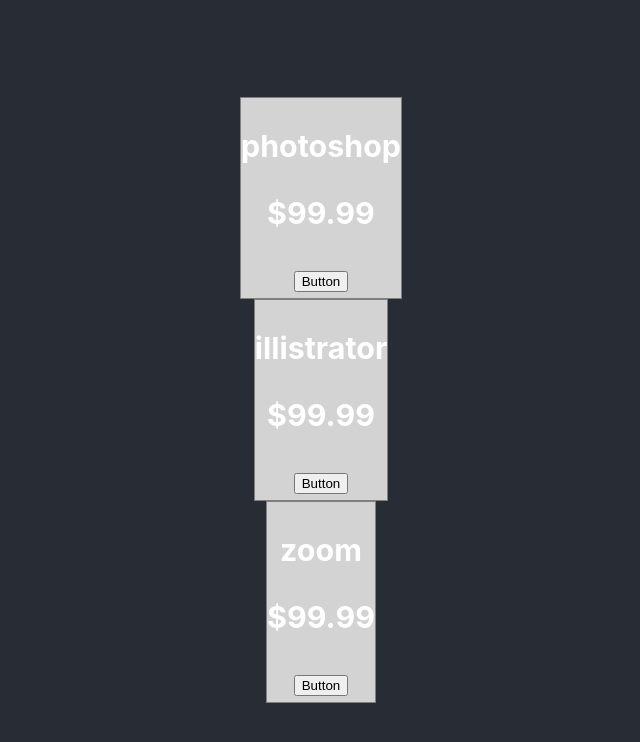
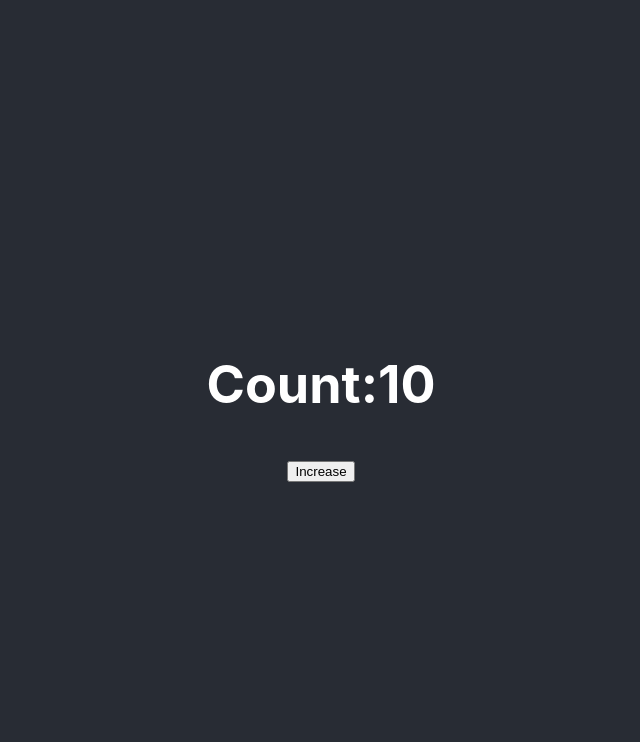
Before and after one commit to Fahad2021/React, a React (Create React App) app: page / in a window 1280 px wide. Shown: the top 742 px of the page, without its empty margins (319-959 px from the left). Built offline with nearby package versions, Linux system fonts and the light colour scheme.

Commit message:
create satae counter

```diff
--- a/src/App.js
+++ b/src/App.js
@@ -1,68 +1,28 @@
 import logo from './logo.svg';
 import './App.css';
+import { useState } from 'react';
 
 function App() {
-  const products=[{name:'photoshop',price:'$99.99'},
-  {name:'illistrator',price:'$99.99'},
-  {name:'zoom',price:'$99.99'}
-
-]
-  // var style={
-  //   color:'red',
-  //   backgroundColor:'green'
-  // }
-  // var person={
-  //    name:"fahad",
-  //    lastname:"rahman"
-  // }
-  // var person2={
-  //   name:"jonaki",
-  //   lastName:"rahman"
-  // }
   return (
     <div className="App">
       <header className="App-header">
-        {/* <img src={logo} className="App-logo" alt="logo" /> */}
-        {/* <p> */}
-          {/* Edit <code>src/App.js</code> Hello my first react app */}
-        {/* </p> */}
-        {/* <h1>{2+3}</h1> */}
-        {/* <p  style={style}>my name is: {person.name+" "+person.lastname}</p> */}
-        {/* <p style={{backgroundColor:'cyan',color:'red'}}>my crush name is {person2.name+" "+person2.lastName}</p> */}
-       {/* <Com name="lux"></Com>
-       <Com name="lifeboy"></Com>
-       <Com name="neem"></Com>
-       <Com name="alkatra"></Com> */}
-       <Product product={products[0]}></Product>
-       <Product product={products[1]}></Product>
-       <Product product={products[2]}></Product>
-
-
+        <Counter></Counter>
       </header>
     </div>
   );
 }
 
-function Product(props){
-  const Productstyle={
-    border:'1px solid gray',
-    borderRadious:'5px',
-    background:'lightgray',
-    height:"200px",
-    weight:"200px",
-    float:'left'
-
-  }
-  const{name,price}= props.product
-
-  return <div style={Productstyle}>
-    <h3>{props.product.name}</h3>
-    <h3>{props.product.price}</h3>
-    <button>Button</button>
+function Counter(){
+  const [count,setCount]=useState(10)
+  const handleIncrease=()=>{
+    const newCount=count+1;
+    setCount(newCount)
+  };
+  return <div>
+    <h1>Count:{count}</h1>
+    <button onClick={handleIncrease}>Increase</button>
   </div>
 }
-
-
 
 
 
```
